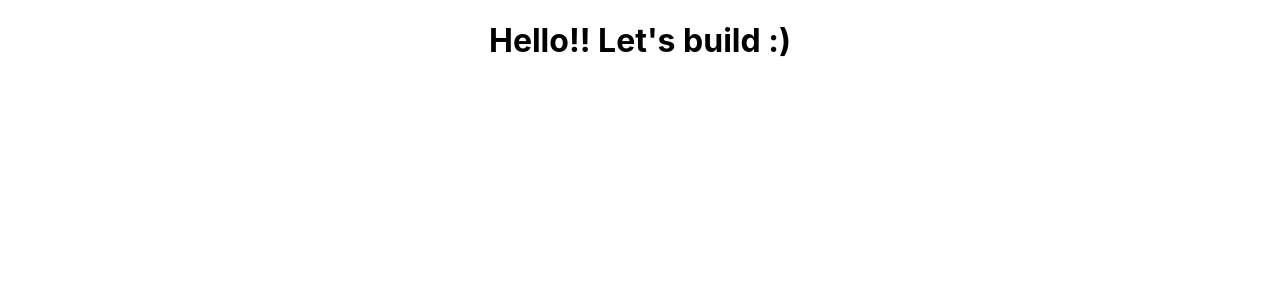
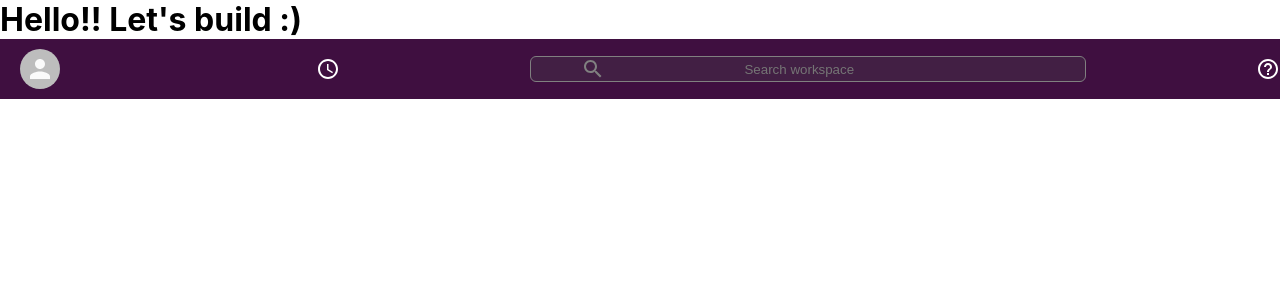
Before and after one commit to sadiaRia/Real-time-chat-app, a React (Create React App) app: page / in a window 1280 px wide. Shown: the top 300 px of the page. Built offline with nearby package versions, Linux system fonts and the light colour scheme.

Commit message:
add material ui incon & header component

```diff
--- a/package.json
+++ b/package.json
@@ -3,6 +3,8 @@
   "version": "0.1.0",
   "private": true,
   "dependencies": {
+    "@material-ui/core": "^4.11.0",
+    "@material-ui/icons": "^4.9.1",
     "@testing-library/jest-dom": "^4.2.4",
     "@testing-library/react": "^9.3.2",
     "@testing-library/user-event": "^7.1.2",
--- a/src/App.css
+++ b/src/App.css
@@ -1,38 +1,3 @@
-.App {
-  text-align: center;
+body{
+  --slack-color: #3f0f40;
 }
-
-.App-logo {
-  height: 40vmin;
-  pointer-events: none;
-}
-
-@media (prefers-reduced-motion: no-preference) {
-  .App-logo {
-    animation: App-logo-spin infinite 20s linear;
-  }
-}
-
-.App-header {
-  background-color: #282c34;
-  min-height: 100vh;
-  display: flex;
-  flex-direction: column;
-  align-items: center;
-  justify-content: center;
-  font-size: calc(10px + 2vmin);
-  color: white;
-}
-
-.App-link {
-  color: #61dafb;
-}
-
-@keyframes App-logo-spin {
-  from {
-    transform: rotate(0deg);
-  }
-  to {
-    transform: rotate(360deg);
-  }
-}
--- a/src/App.js
+++ b/src/App.js
@@ -1,12 +1,21 @@
 import React from 'react';
 import './App.css';
+import Header from './components/Header/index';
 
 function App() {
   return (
+    //BEM naning convention
     <div className="App">
       <h1>Hello!! Let's build :) </h1>
+<Header/>
+
     </div>
   );
 }
 
 export default App;
+
+
+      {/* Header */}
+      {/*Sidebar */}
+      {/* react-router --> chat screen */}
--- /dev/null
+++ b/src/components/Header/index.css
@@ -0,0 +1,50 @@
+.header{
+  display: flex;
+  align-items: center;
+  justify-content: space-between;
+  padding: 10px 0;
+  background-color: var(--slack-color);
+  color: white;
+}
+.header__left{
+  flex: 0.3;
+  display: flex;
+  align-items: center;
+  margin-left: 20px;
+}
+
+
+ .header__left > .MuiSvgIcon-root {
+margin-left: auto;
+margin-right: 30px;
+}
+
+
+.header__search {
+flex:0.4;
+background-color: #421f44;
+text-align: center;
+display: flex;
+padding: 0 50px;
+color: gray;
+border: 1px gray solid;
+border-radius: 6px;
+}
+
+.header__search > input {
+  background-color: transparent;
+  border: none;
+  text-align: center;
+  min-width: 30vw;
+}
+
+.header__right {
+float: 0.3;
+display: flex;
+align-items: flex-end;
+}
+
+.header__left > .MuiSvgIcon-root {
+  margin-left: auto;
+  margin-right: 20px;
+  }
--- /dev/null
+++ b/src/components/Header/index.jsx
@@ -0,0 +1,35 @@
+import React from 'react';
+import './index.css';
+import { Avatar } from '@material-ui/core';
+import AccessTimeIcon from '@material-ui/icons/AccessTime';
+import SearchIcon from '@material-ui/icons/Search';
+import HelpOutlineIcon from '@material-ui/icons/HelpOutline';
+
+function Header() {
+  return (
+    <div className="header">
+      <div className="header__left">
+        {/* avatar for logged in user
+          time icon */}
+        <Avatar className="header__avater"
+        // alt={user?.displayName}
+        // src={user?.AvataphotoURL}
+        />
+
+        <AccessTimeIcon />
+      </div>
+      <div className="header__search">
+        {/* search icon */}
+        <SearchIcon />
+        {/* input */}
+        <input placeholder="Search workspace" />
+      </div>
+      <div className="header__right">
+        {/* help icon */}
+        <HelpOutlineIcon />
+      </div>
+    </div>
+  )
+}
+
+export default Header
--- a/src/index.css
+++ b/src/index.css
@@ -1,3 +1,7 @@
+*{
+  margin : 0px;
+}
+
 body {
   margin: 0;
   font-family: -apple-system, BlinkMacSystemFont, 'Segoe UI', 'Roboto', 'Oxygen',
```
Also changed, not shown: 1 other file (tests, documents, lock files or other folders).
